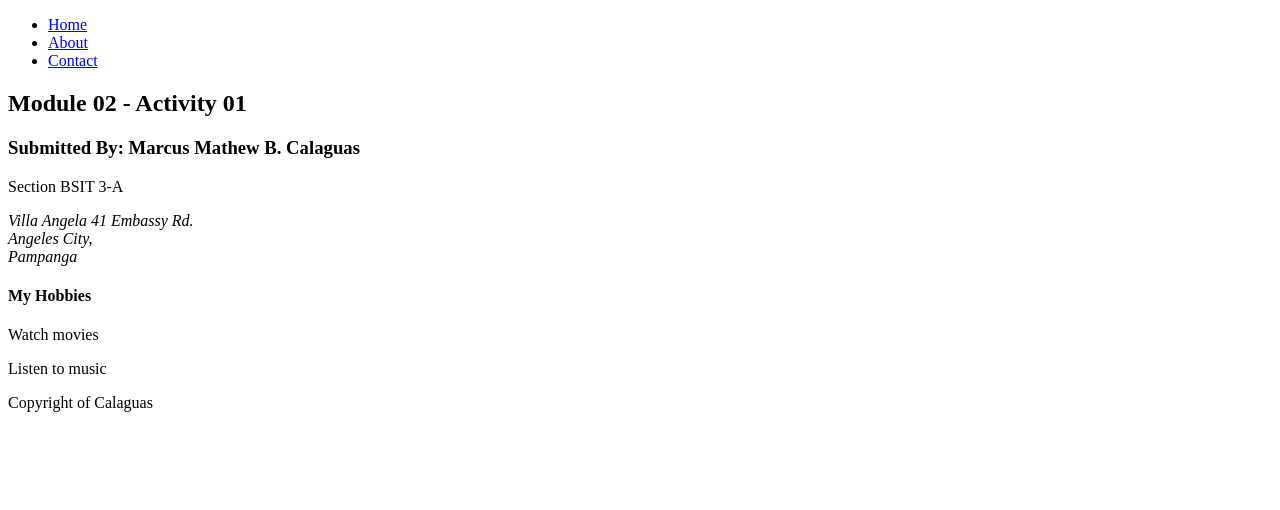
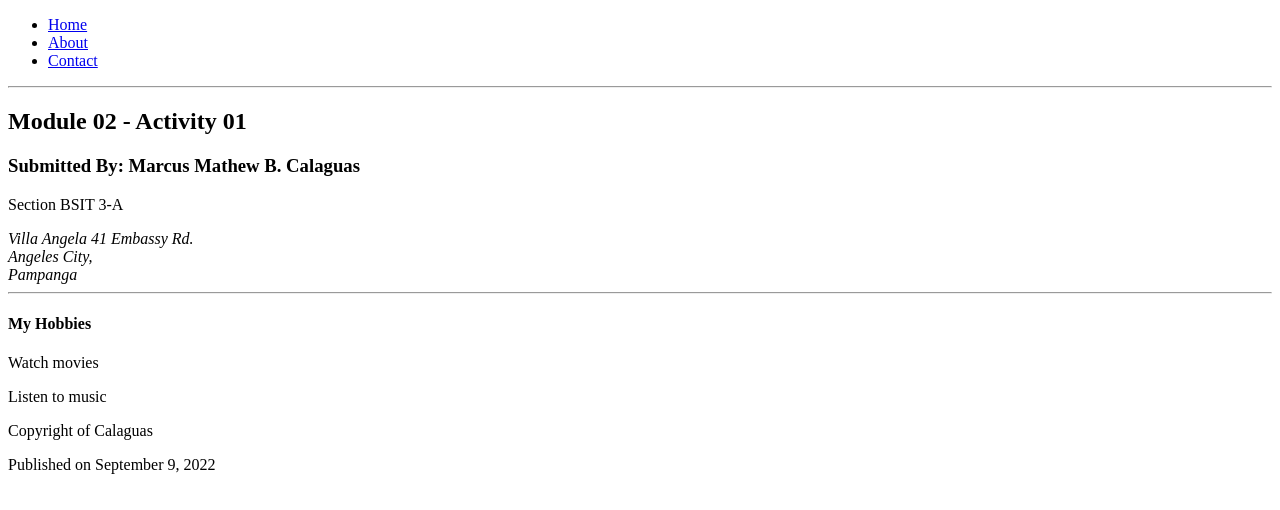
Before and after one commit to Marcuszz/Module-2-Act-1, a plain HTML site: page Module2/index.html in a window 1280 px wide. Drawn offline with Linux system fonts and the light colour scheme.

Commit message:
Update index.html

```diff
--- a/Module2/index.html
+++ b/Module2/index.html
@@ -11,6 +11,7 @@
 <article>
     <header>
         <hgroup>
+     <hr>
     <h1>Module 02 - Activity 01</h1>
     <h3>Submitted By: Marcus Mathew B. Calaguas</h3>
        </hgroup>
@@ -23,6 +24,7 @@
     </header>
 
     <section>
+        <hr>
         <h4>My Hobbies</h4>
         <p>Watch movies</p>
         <p>Listen to music</p>
@@ -30,6 +32,7 @@
 
         <footer>
             <p>Copyright of Calaguas</p>
+            <p>Published on September 9, 2022</p>
         </footer>
 </article>
 </body>
```
